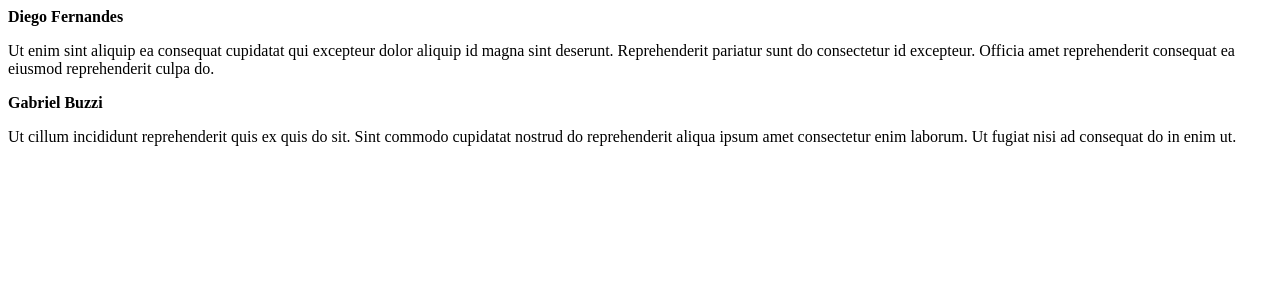
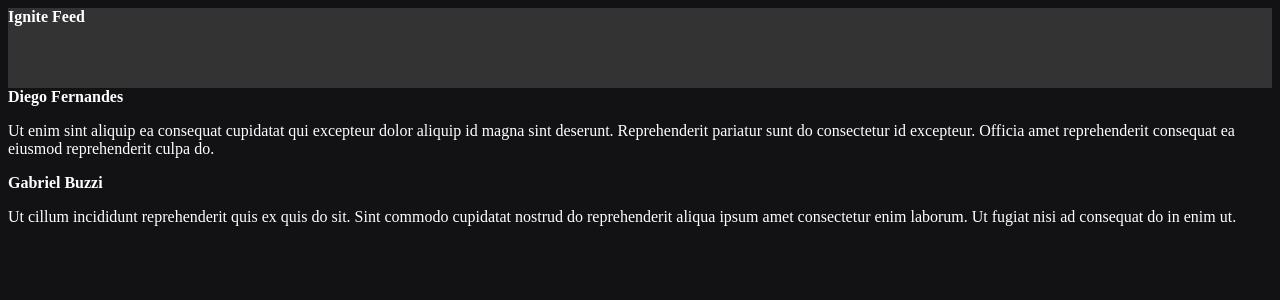
Before and after one commit to rodrigocan/01-fundamentos-reactjs, a React (Vite) app: page / in a window 1280 px wide. Shown: the top 300 px of the page. Built offline with nearby package versions, Linux system fonts and the light colour scheme.

Commit message:
CSS modules

```diff
--- a/src/App.jsx
+++ b/src/App.jsx
@@ -1,8 +1,13 @@
+import { Header } from "./components/Header"
 import { Post } from "./Post"
+
+import "./styles.css"
 
 export function App() {
   return (
     <div>
+      <Header />
+
       <Post
         author="Diego Fernandes"
         content="Ut enim sint aliquip ea consequat cupidatat qui excepteur dolor aliquip id magna sint deserunt. Reprehenderit pariatur sunt do consectetur id excepteur. Officia amet reprehenderit consequat ea eiusmod reprehenderit culpa do."
--- /dev/null
+++ b/src/components/Header.jsx
@@ -0,0 +1,9 @@
+import styles from "./Header.module.css"
+
+export function Header() {
+  return (
+    <header className={styles.header}>
+      <strong>Ignite Feed</strong>
+    </header>
+  )
+}
--- /dev/null
+++ b/src/components/Header.module.css
@@ -0,0 +1,4 @@
+.header {
+  background: #333;
+  height: 80px;
+}
--- /dev/null
+++ b/src/styles.css
@@ -0,0 +1,4 @@
+body {
+  background: #121214;
+  color: #fff;
+}
```
